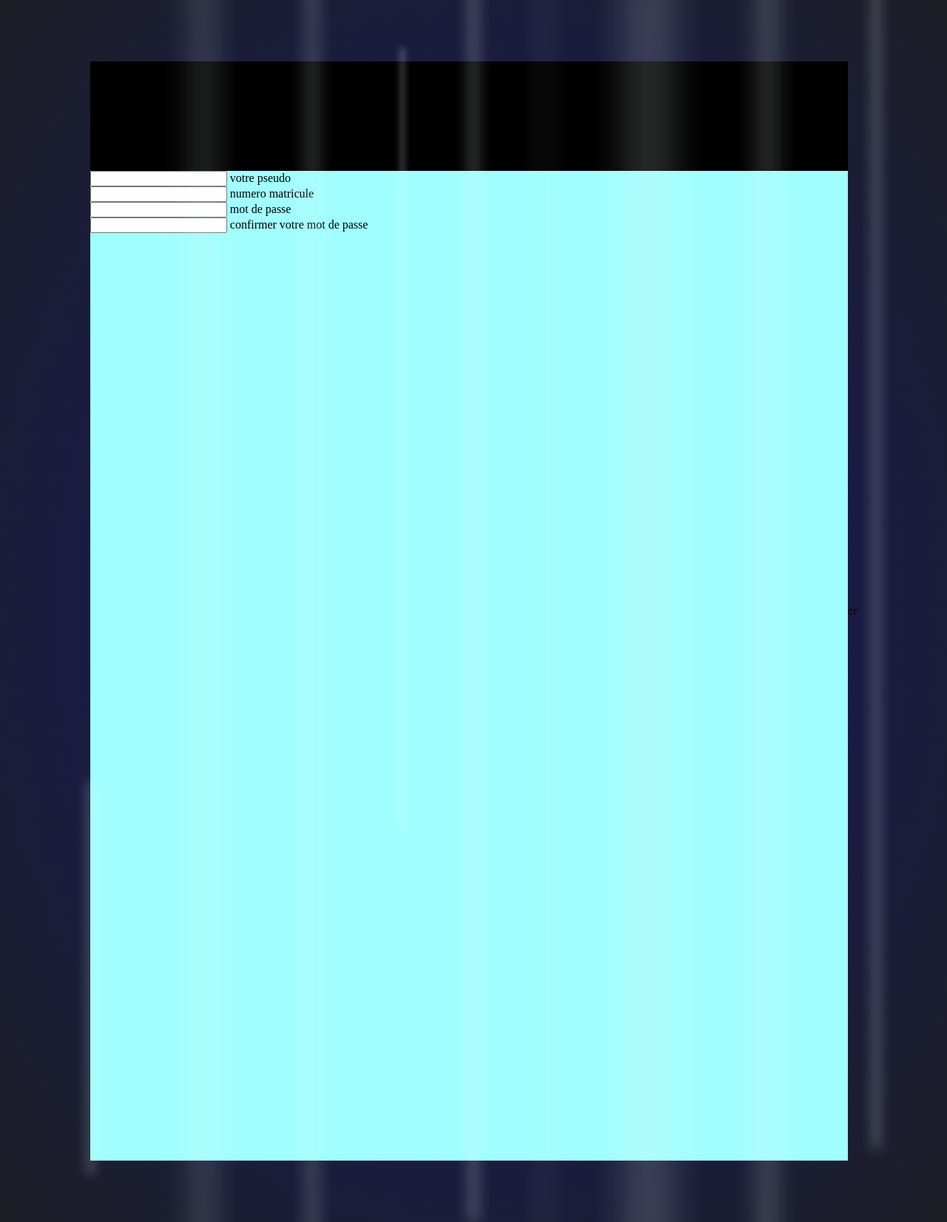
After one commit to heritsilavo/devhunt, a PHP site: the page made by other _pages/signUp.html in a window 1280 px wide. The commit adds this page. Shown: the whole page at 74% size. Run offline with PHP 8.4, Linux system fonts and the light colour scheme.

Commit message:
second commit

```diff
--- a/other _pages/aunth.html
+++ b/other _pages/aunth.html
@@ -25,7 +25,10 @@
     </div >
     <div class="context">
         <div class="acceuil">
-            <h1>Lorem ipsum dolor sit amet consectetur adipisicing elit. Dolorem minima vero cupiditate.</h1>
+            <h1>Le titre est par içi</h1>
+            <h3 class="texte">
+                Lorem, ipsum dolor sit amet consectetur adipisicing elit. Rem illum et corporis facilis odio libero saepe sed, accusamus quod facere fuga magnam! Similique saepe numquam quisquam maiores id aperiam nisi illo in nam maxime. Distinctio explicabo nulla dolorum culpa doloremque tempora illo illum officiis quia aut optio non, minus corporis?
+            </h3>
             <button class="loginButt">se connecter</button>
         </div>
     </div>
--- /dev/null
+++ b/other _pages/signUp.css
@@ -0,0 +1,175 @@
+body {
+    margin: 0;
+    height: 100vh;
+    font-weight: 100;
+    background: radial-gradient(#17166b,#1c1f25);
+    -webkit-overflow-Y: hidden;
+    -moz-overflow-Y: hidden;
+    -o-overflow-Y: hidden;
+    overflow-y: hidden;
+    -webkit-animation: fadeIn 1 1s ease-out;
+    -moz-animation: fadeIn 1 1s ease-out;
+    -o-animation: fadeIn 1 1s ease-out;
+    animation: fadeIn 1 1s ease-out;
+    display: flex;
+    align-items: center;
+    justify-content: center;
+}
+
+
+
+
+.sing-container{
+    width: 80%;
+    height: 90%;
+    background-color: #fff;
+    display: flex;
+    flex-direction: column;
+    flex-wrap: wrap;
+    align-items: center;
+}
+.head{
+    background-color: #000;
+    width: 100%;
+    height: 10%;
+}
+.sing{
+    width: 100%;
+    height: 90%;
+    background-color: #a1fefe;
+}
+
+
+
+
+
+
+.light {
+    position: absolute;
+    width: 0px;
+    opacity: .75;
+    background-color: white;
+    box-shadow: #e9f1f1 0px 0px 20px 2px;
+    opacity: 0;
+    top: 100vh;
+    bottom: 0px;
+    left: 0px;
+    right: 0px;
+    margin: auto;
+}
+.x1{
+  -webkit-animation: floatUp 4s infinite linear;
+  -moz-animation: floatUp 4s infinite linear;
+  -o-animation: floatUp 4s infinite linear;
+  animation: floatUp 4s infinite linear;
+   -webkit-transform: scale(1.0);
+   -moz-transform: scale(1.0);
+   -o-transform: scale(1.0);
+  transform: scale(1.0);
+}
+.x2{
+  -webkit-animation: floatUp 7s infinite linear;
+  -moz-animation: floatUp 7s infinite linear;
+  -o-animation: floatUp 7s infinite linear;
+  animation: floatUp 7s infinite linear;
+  -webkit-transform: scale(1.6);
+  -moz-transform: scale(1.6);
+  -o-transform: scale(1.6);
+  transform: scale(1.6);
+  left: 15%;
+}
+.x3{
+  -webkit-animation: floatUp 2.5s infinite linear;
+  -moz-animation: floatUp 2.5s infinite linear;
+  -o-animation: floatUp 2.5s infinite linear;
+  animation: floatUp 2.5s infinite linear;
+  -webkit-transform: scale(.5);
+  -moz-transform: scale(.5);
+  -o-transform: scale(.5);
+  transform: scale(.5);
+  left: -15%;
+}
+.x4{
+  -webkit-animation: floatUp 4.5s infinite linear;
+  -moz-animation: floatUp 4.5s infinite linear;
+  -o-animation: floatUp 4.5s infinite linear;
+  animation: floatUp 4.5s infinite linear;
+  -webkit-transform: scale(1.2);
+  -moz-transform: scale(1.2);
+  -o-transform: scale(1.2);
+  transform: scale(1.2);
+  left: -34%;
+}
+.x5{
+  -webkit-animation: floatUp 8s infinite linear;
+  -moz-animation: floatUp 8s infinite linear;
+  -o-animation: floatUp 8s infinite linear;
+  animation: floatUp 8s infinite linear;
+  -webkit-transform: scale(2.2);
+  -moz-transform: scale(2.2);
+  -o-transform: scale(2.2);
+  transform: scale(2.2);
+  left: -57%;
+}
+.x6{
+  -webkit-animation: floatUp 3s infinite linear;
+  -moz-animation: floatUp 3s infinite linear;
+  -o-animation: floatUp 3s infinite linear;
+  animation: floatUp 3s infinite linear;
+  -webkit-transform: scale(.8);
+  -moz-transform: scale(.8);
+  -o-transform: scale(.8);
+  transform: scale(.8);
+  left: -81%;
+}
+.x7{
+  -webkit-animation: floatUp 5.3s infinite linear;
+  -moz-animation: floatUp 5.3s infinite linear;
+  -o-animation: floatUp 5.3s infinite linear;
+  animation: floatUp 5.3s infinite linear;
+  -webkit-transform: scale(3.2);
+  -moz-transform: scale(3.2);
+  -o-transform: scale(3.2);
+  transform: scale(3.2);
+  left: 37%;
+}
+.x8{
+  -webkit-animation: floatUp 4.7s infinite linear;
+  -moz-animation: floatUp 4.7s infinite linear;
+  -o-animation: floatUp 4.7s infinite linear;
+  animation: floatUp 4.7s infinite linear;
+  -webkit-transform: scale(1.7);
+  -moz-transform: scale(1.7);
+  -o-transform: scale(1.7);
+  transform: scale(1.7);
+  left: 62%;
+}
+.x9{
+  -webkit-animation: floatUp 4.1s infinite linear;
+  -moz-animation: floatUp 4.1s infinite linear;
+  -o-animation: floatUp 4.1s infinite linear;
+  animation: floatUp 4.1s infinite linear;
+  -webkit-transform: scale(0.9);
+  -moz-transform: scale(0.9);
+  -o-transform: scale(0.9);
+  transform: scale(0.9);
+  left: 85%;
+}
+@-webkit-keyframes floatUp{
+  0%{top: 100vh; opacity: 0;}
+  25%{opacity: 1;}
+  50%{top: 0vh; opacity: .8;}
+  75%{opacity: 1;}
+  100%{top: -100vh; opacity: 0;}
+}
+@-moz-keyframes floatUp{
+  0%{top: 100vh; opacity: 0;}
+  25%{opacity: 1;}
+  50%{top: 0vh; opacity: .8;}
+  75%{opacity: 1;}
+  100%{top: -100vh; opacity: 0;}
+}
+@-o-keyframes floatUp{
+  0%{top: 100vh; opacity: 0;}
+  25%{opacity: 1;}
+}
--- /dev/null
+++ b/other _pages/signUp.html
@@ -0,0 +1,44 @@
+<!DOCTYPE html>
+<html lang="en">
+<head>
+    <meta charset="UTF-8">
+    <meta http-equiv="X-UA-Compatible" content="IE=edge">
+    <link rel="stylesheet" href="signUp.css">
+    <meta name="viewport" content="width=device-width, initial-scale=1.0">
+    <title>Document</title>
+</head>
+<body>
+    <div class='light x1'></div>
+    <div class='light x2'></div>
+    <div class='light x3'></div>
+    <div class='light x4'></div>
+    <div class='light x5'></div>
+    <div class='light x6'></div>
+    <div class='light x7'></div>
+    <div class='light x8'></div>
+    <div class='light x9'></div>
+
+    <div class="sing-container">
+        <div class="head"></div>
+        <form action="get" class="sing">
+            <div class="input-box">
+                <input type="text" name="pseudo_in" required>
+                <label for="pseudo_in">votre pseudo</label>
+            </div>
+            <div class="input-box">
+                <input type="text" name="matricule_in" required>
+                <label for="matricule_in">numero matricule</label>
+            </div>
+            <div class="input-box">
+                <input type="password" name="pass_in" required>
+                <label for="pass_in">mot de passe</label>
+            </div>
+            <div class="input-box">
+                <input type="password" name="pass_in2" required>
+                <label for="pass_in2">confirmer votre mot de passe</label>
+            </div>
+        </form>
+    </div>er
+    <script src="signUp.js"></script>
+</body>
+</html>
```
Also changed, not shown: other _pages/auth.css (+102 -3 lines), other _pages/auth.js (+25 -2 lines), other _pages/signUp.js (added).
